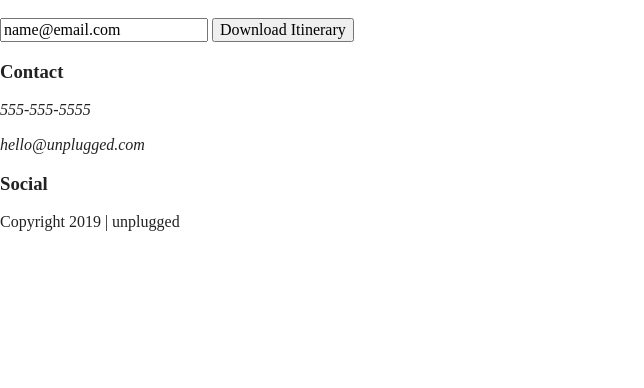
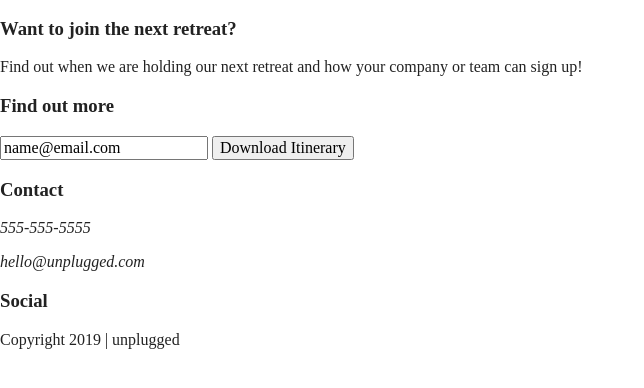
Before and after one commit to carlos-celfo/Unplugged-project, a website built with Parcel: page index.html in a window 1280 px wide. Shown: the part 134-522 px from the top of the page, without its empty margins (0-644 px from the left). Built offline with nearby package versions, Linux system fonts and the light colour scheme.

Commit message:
Form information added

```diff
--- a/index.html
+++ b/index.html
@@ -49,9 +49,18 @@
 
     <aside>
       <div class="content-wrapper">
-        <input type="text" name="name" value="name@email.com">
-        <input type="button" value="Download Itinerary">
-      </div>
+        <div class="form-description">
+          <h3>Want to join the next retreat?</h3>
+          <p>
+            Find out when we are holding our next retreat and how your company or team can sign up!
+          </p>
+        </div>
+        <div class="form">
+          <h3>Find out more</h3>
+          <input type="text" name="name" value="name@email.com">
+          <input type="button" value="Download Itinerary">
+        </div>
+      </div> <!-- aside content wrapper ends -->
     </aside>
 
   </main> <!-- main wrapper -->
```
